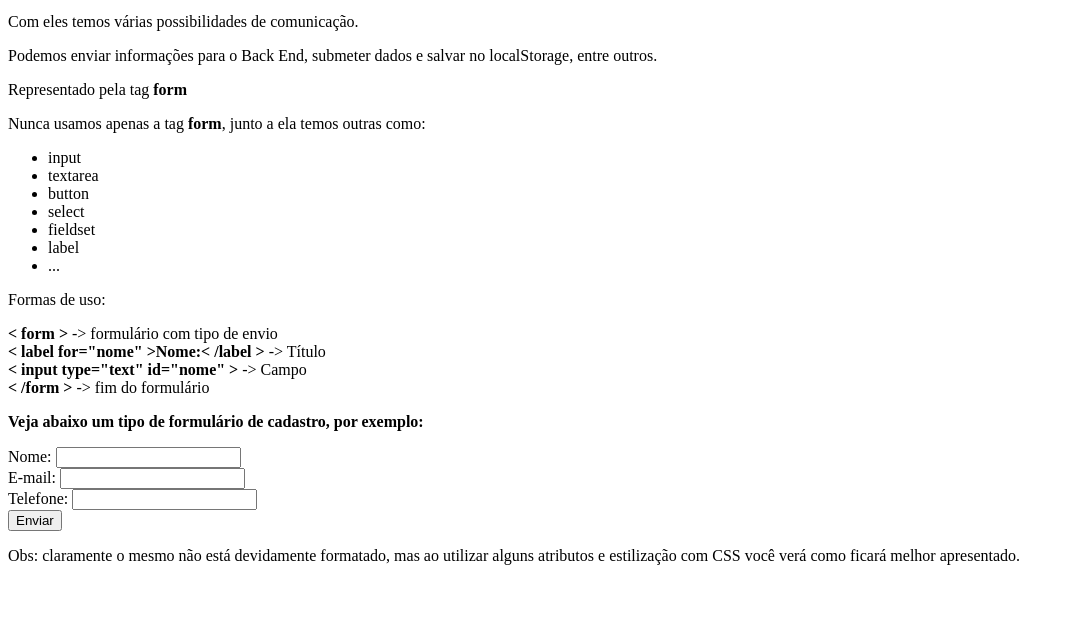
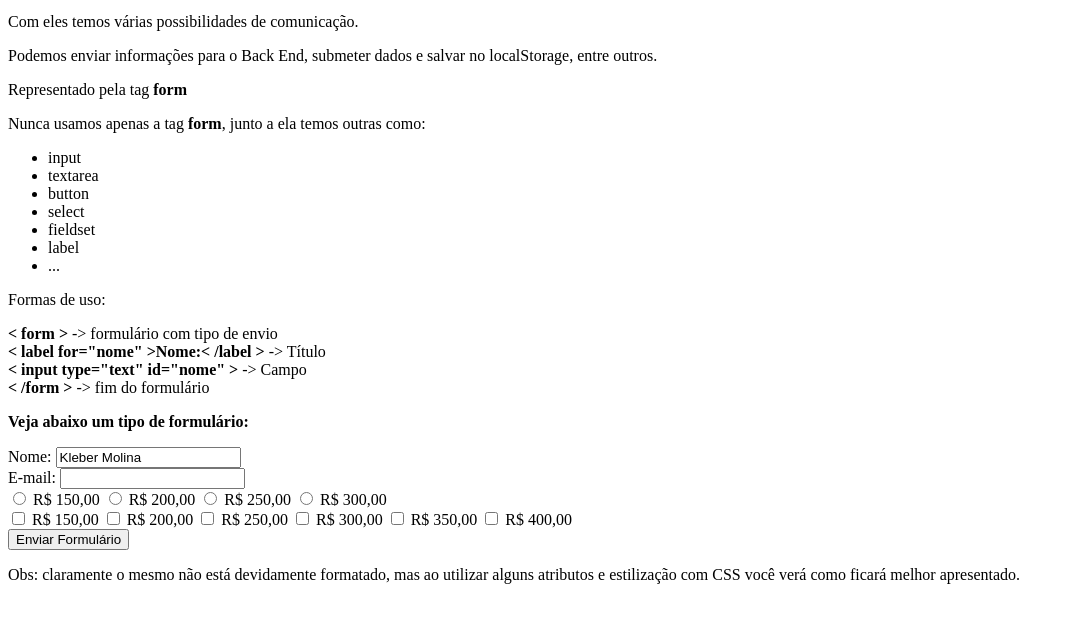
Before and after one commit to klebermkardel/jornada-frontend, a plain HTML site: page HTML/Aula 9 - Formulários/index.html in a window 1280 px wide. Shown: the part 101-724 px from the top of the page, without its empty margins (0-1074 px from the left). Drawn offline with Linux system fonts and the light colour scheme.

Commit message:
Muda tipo de formulário usado para que possamos verificar diversos outros tipos de input além do text

```diff
--- a/HTML/Aula 9 - Formulários/index.html
+++ b/HTML/Aula 9 - Formulários/index.html
@@ -33,16 +33,51 @@
 
     <p><strong>< form ></strong> -> formulário com tipo de envio <br><strong> < label for="nome" >Nome:< /label ></strong> -> Título <br><strong>< input type="text" id="nome" ></strong> -> Campo<br> <strong>< /form ></strong> -> fim do formulário</p>
 
-    <p><strong>Veja abaixo um tipo de formulário de cadastro, por exemplo:</strong></p>
+    <p><strong>Veja abaixo um tipo de formulário:</strong></p>
 
     <form>
-        <label for="nome">Nome:</label>
-        <input type="text" id="nome"><br>
-        <label for="email">E-mail:</label>
-        <input type="email" id="email"><br>
-        <label for="telefone">Telefone:</label>
-        <input type="number" id="telefone"><br>
-        <button>Enviar</button>
+
+        <div>
+            <label for="name">Nome:
+                <input type="text" id="name" value="Kleber Molina">
+            </label>
+        </div>
+
+        <div>
+            <label for="email">E-mail:
+                <input type="email" id="email" required>
+            </label>
+        </div>
+
+        <div>
+            <label>
+                <input type="radio" id="preco" value="150"> R$ 150,00
+            </label>
+
+            <label>
+                <input type="radio" id="preco" value="200"> R$ 200,00
+            </label>
+
+            <label>
+                <input type="radio" id="preco" value="250"> R$ 250,00
+            </label>
+
+            <label>
+                <input type="radio" id="preco" value="300"> R$ 300,00
+            </label>
+        </div>
+
+        <div>
+            <input type="checkbox" name="variosprecos" id="150"> R$ 150,00
+            <input type="checkbox" name="variosprecos" id="200"> R$ 200,00
+            <input type="checkbox" name="variosprecos" id="250"> R$ 250,00
+            <input type="checkbox" name="variosprecos" id="300"> R$ 300,00
+            <input type="checkbox" name="variosprecos" id="350"> R$ 350,00
+            <input type="checkbox" name="variosprecos" id="400"> R$ 400,00
+        </div>
+
+
+        <button>Enviar Formulário</button>
     </form>
 
     <p>Obs: claramente o mesmo não está devidamente formatado, mas ao utilizar alguns atributos e estilização com CSS você verá como ficará melhor apresentado.</p>
```
